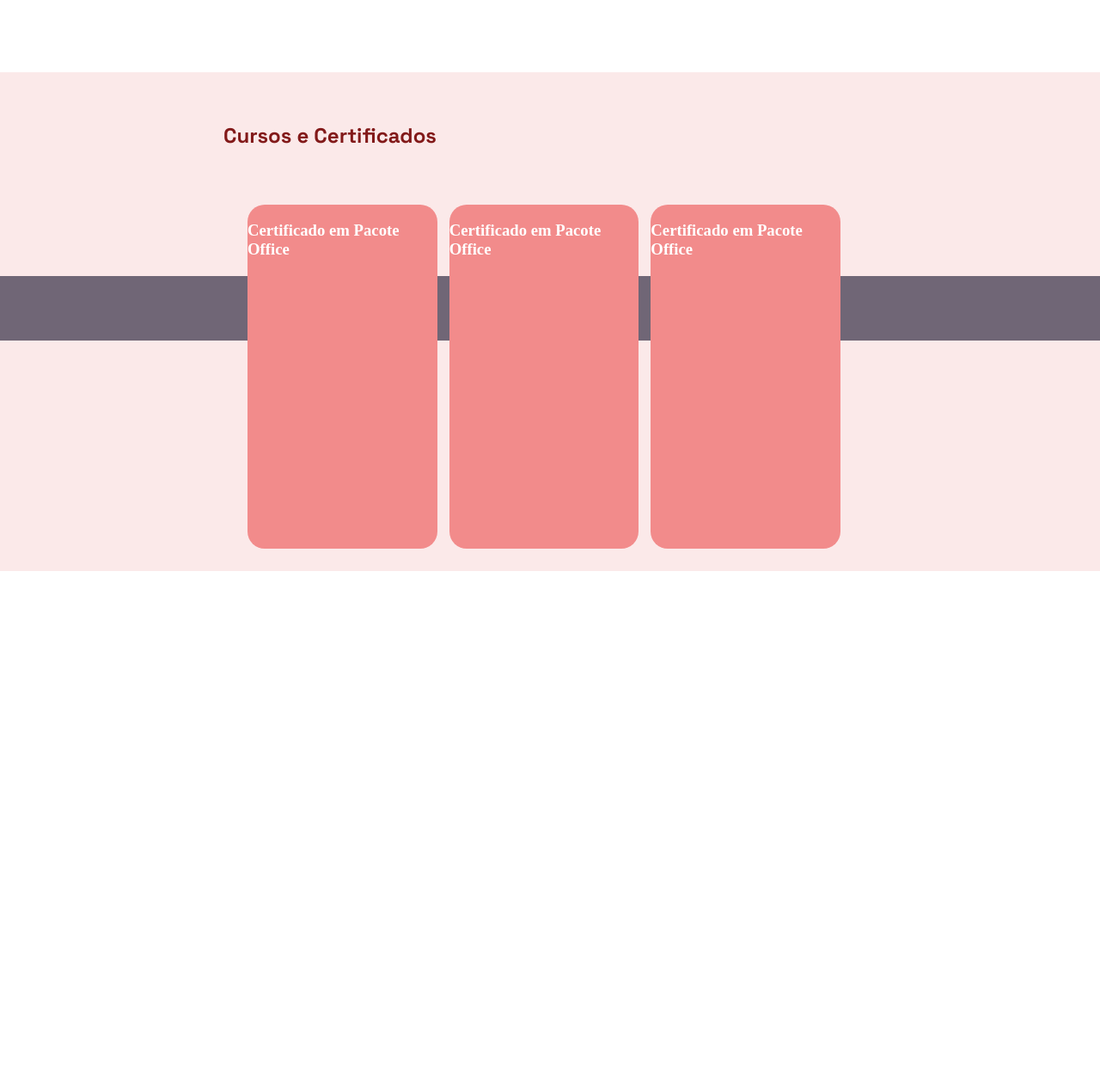
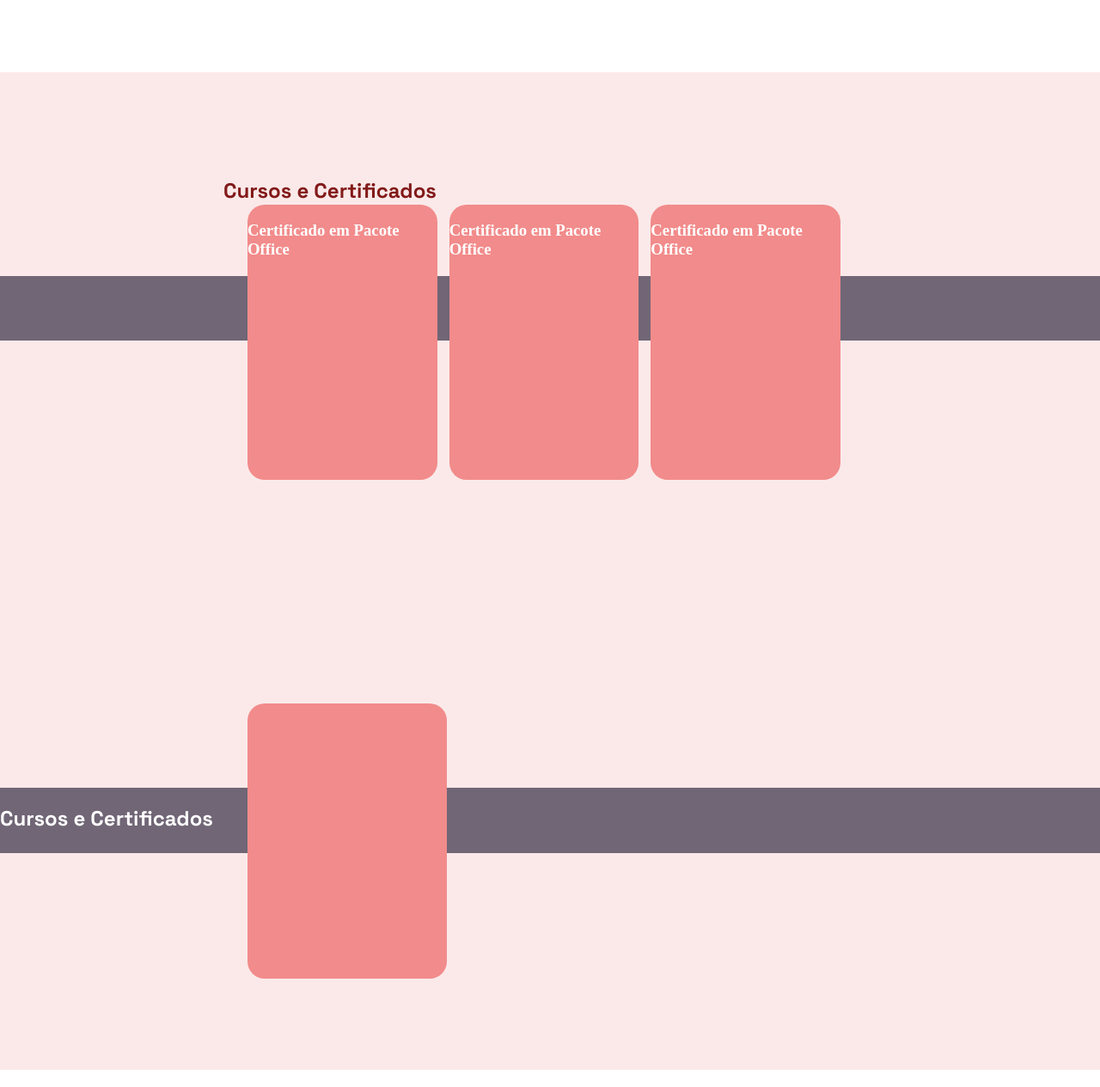
Before and after one commit to azoni097/PortFolio, a plain HTML site: page portfolio.html in a window 1280 px wide. Shown: the part 1656-2920 px from the top of the page at 86% size. Drawn offline with Linux system fonts and the light colour scheme; a web font is replaced by a local one.

Commit message:
Add files via upload

```diff
--- a/css/style.css
+++ b/css/style.css
@@ -198,7 +198,7 @@ body section {
 /*----- 4ª PARTE - CURSOS E CERTIFICADOS -----*/
 
 
-.container_ferramentas{
+.container_certificados{
     background-color: #FBE9E9;
     color: white;
     display: flex;
@@ -209,8 +209,8 @@ body section {
 
 #cx_titulo{
     margin-left: -40%;
-    margin-top: -18%;
-    margin-bottom: 10%;
+    margin-top: -13%;
+    margin-bottom: 5%;
     font-family: var(--fonte-titulo-perfil);
     color: #821919;
 }
@@ -220,6 +220,7 @@ body section {
     width: 100%;
     height: 13%;
     position: relative;
+    font-family: var(--fonte-titulo-perfil);
 }
 
 .cx_certificados{
@@ -234,10 +235,19 @@ body section {
 .certificados{
     background-color: #F28B8B;
     width: 33%;
-    height: 100%;
+    height: 80%;
     border-radius: 20px;
     margin-right: 2%;
 }
 
 
 /*----- 5ª PARTE - SOFTWARES -----*/
+
+.container_ferramentas{
+    background-color: #FBE9E9;
+    color: white;
+    display: flex;
+    flex-direction: row;
+    align-items: center;
+    justify-content: center;
+}
--- a/portfolio.html
+++ b/portfolio.html
@@ -69,7 +69,7 @@
         </section>
 
         <!------- Container de Ferramentas ------->
-        <section class="container_ferramentas">
+        <section class="container_certificados">
             <div id="cx_titulo">
                 <h1>Cursos e Certificados</h1>
             </div>
@@ -89,10 +89,23 @@
                 <h3>Certificado em Pacote Office</h3>
             </div>
             </div>
-
         </section>
 
-        <section> <!-- Nessa parte vai ser os Softwares --> </section>
+
+        <!------- Container de Ferramentas ------->
+        <section class="container_certificados">
+
+            <div id="fitaExposta">
+                <h1 class="tituloFerramentas">Cursos e Certificados</h1>
+            </div>
+
+            <div class="cx_certificados">
+                <div class="certificados">
+
+                </div>
+            </div>
+        </section>
+
         <section> <!-- Nessa parte vai ser as minhas experiências --> </section>
         <section> <!-- Nessa parte vai ser os meus projetos --> </section>
         <section> <!-- Nessa parte vai ser o meu contato --> </section>
```
